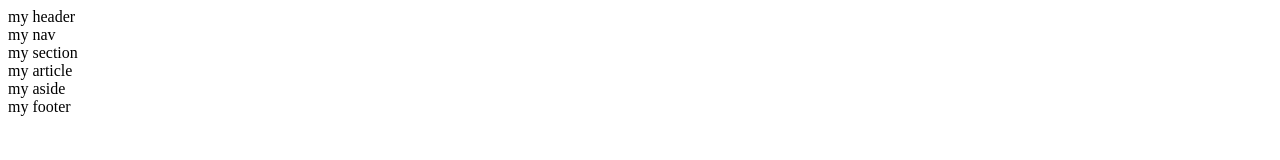
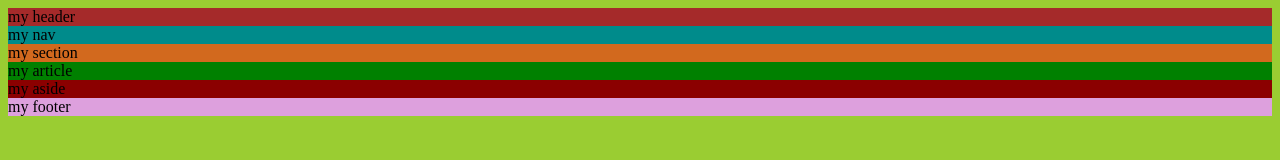
Before and after one commit to yuchalinTW/yuchalinTW.github.io, a plain HTML site: page default.html in a window 1280 px wide. Drawn offline with Linux system fonts and the light colour scheme.

Commit message:
Update default.html

```diff
--- a/default.html
+++ b/default.html
@@ -5,24 +5,38 @@
 <meta charset="BIG5">
 <title>用中文寫頁籤</title>
 </head>
-  <body>
+  <body style="
+    background-color: yellowgreen;
+">
   <!--write your header here -->
-  <header>my header</header>
+  <header style="
+    background-color: brown;
+">my header</header>
 
   <!--write your nav here -->
-  <nav>my nav</nav>
+  <nav style="
+    background-color: darkcyan;
+">my nav</nav>
 
   <!--write your section here -->
-  <section>my section</section>
+  <section style="
+    background-color: chocolate;
+">my section</section>
 
   <!--write your article here -->
-  <article>my article</article>
+  <article style="
+    background-color: green;
+">my article</article>
 
   <!--write your aside here -->
-  <aside>my aside</aside>
+  <aside style="
+    background-color: darkred;
+">my aside</aside>
 
   <!--write your footer here -->
-  <footer>my footer</footer>
+  <footer style="
+    background-color: plum;
+">my footer</footer>
 
   </body>
 </html>
```
